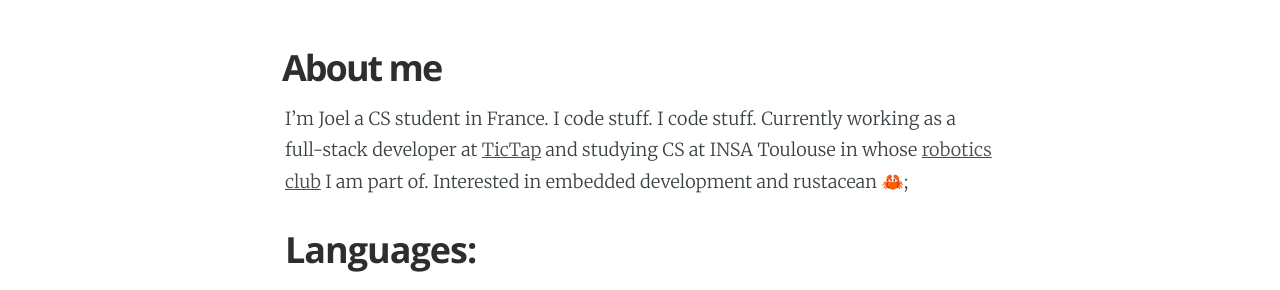
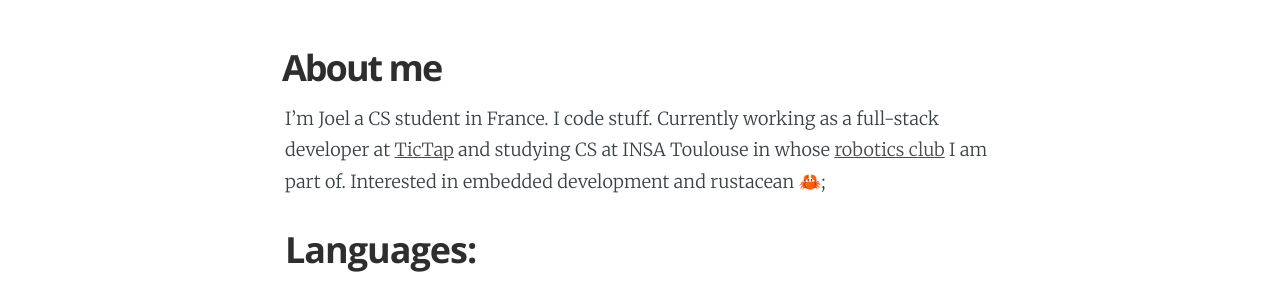
Before and after one commit to joelimgu/joelimgu.github.io, a Jekyll site: the page built from about.md, in a window 1280 px wide. Shown: the part 131-421 px from the top of the page. Built offline with Jekyll 4.4.1, drawn with Linux system fonts in a browser that asks for light colours; comment, search, counter and statistics services are not loaded.

Commit message:
Updated CV

```diff
--- a/about.md
+++ b/about.md
@@ -4,7 +4,7 @@
 ---
 
 I'm Joel a CS student in France. I code stuff.
-I code stuff. Currently working as a full-stack developer at [TicTap](https://www.tictap.me/) and
+Currently working as a full-stack developer at [TicTap](https://www.tictap.me/) and
 studying CS at INSA Toulouse in whose [robotics club](https://clubrobotinsat.github.io/) I am part of. Interested in embedded development and
 rustacean 🦀;
 
@@ -25,7 +25,7 @@
 
 If you are interested in working with me here's my CV:
 
-- [CV 2019]({{site.url}}/assets/documents/CV_Joel_2019.pdf)
+- [CV 2019]({{site.url}}/assets/documents/Joel_Imbergamo_Guasch_FR_2021.pdf)
 
 
 If you are not, I don't like talking about myself so here is a photo of a cat:
```
Also changed, not shown: 1 other file.
